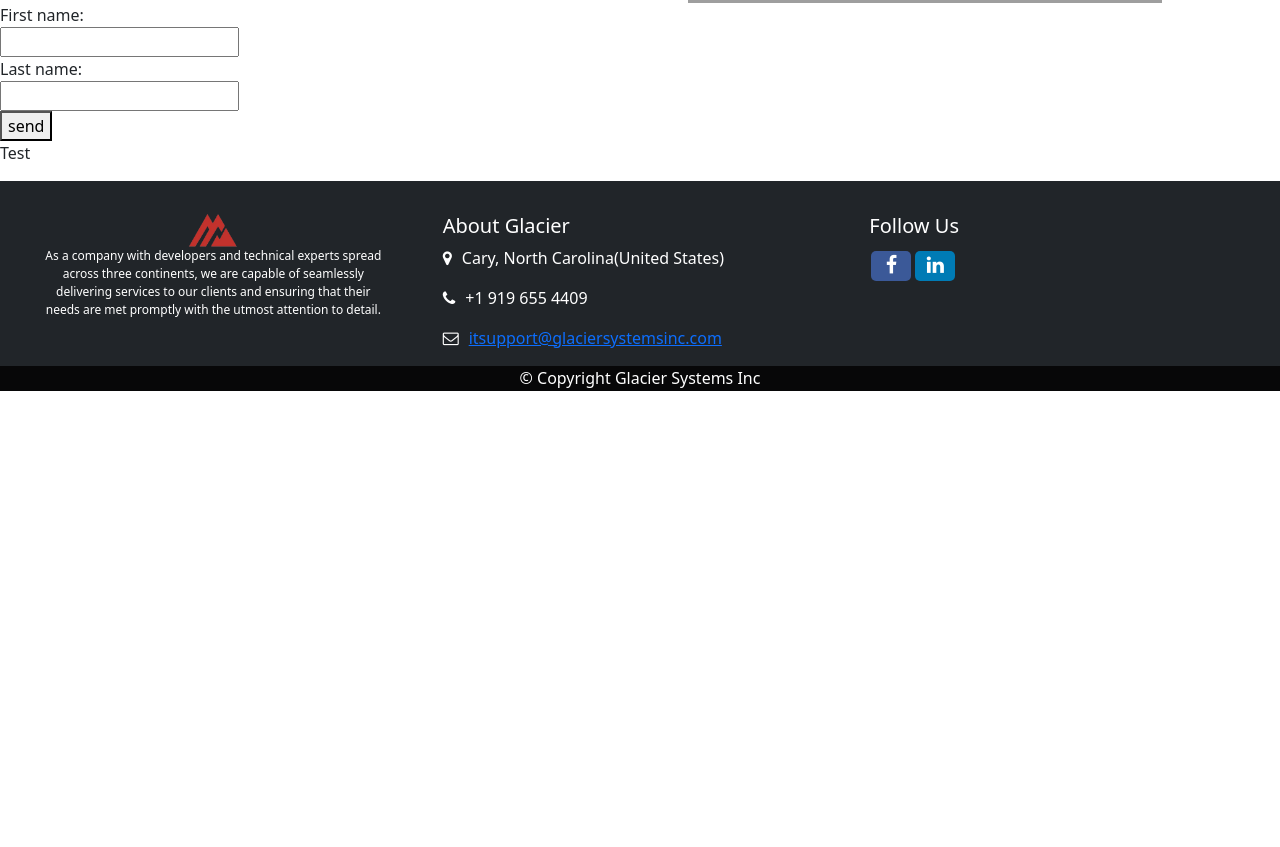
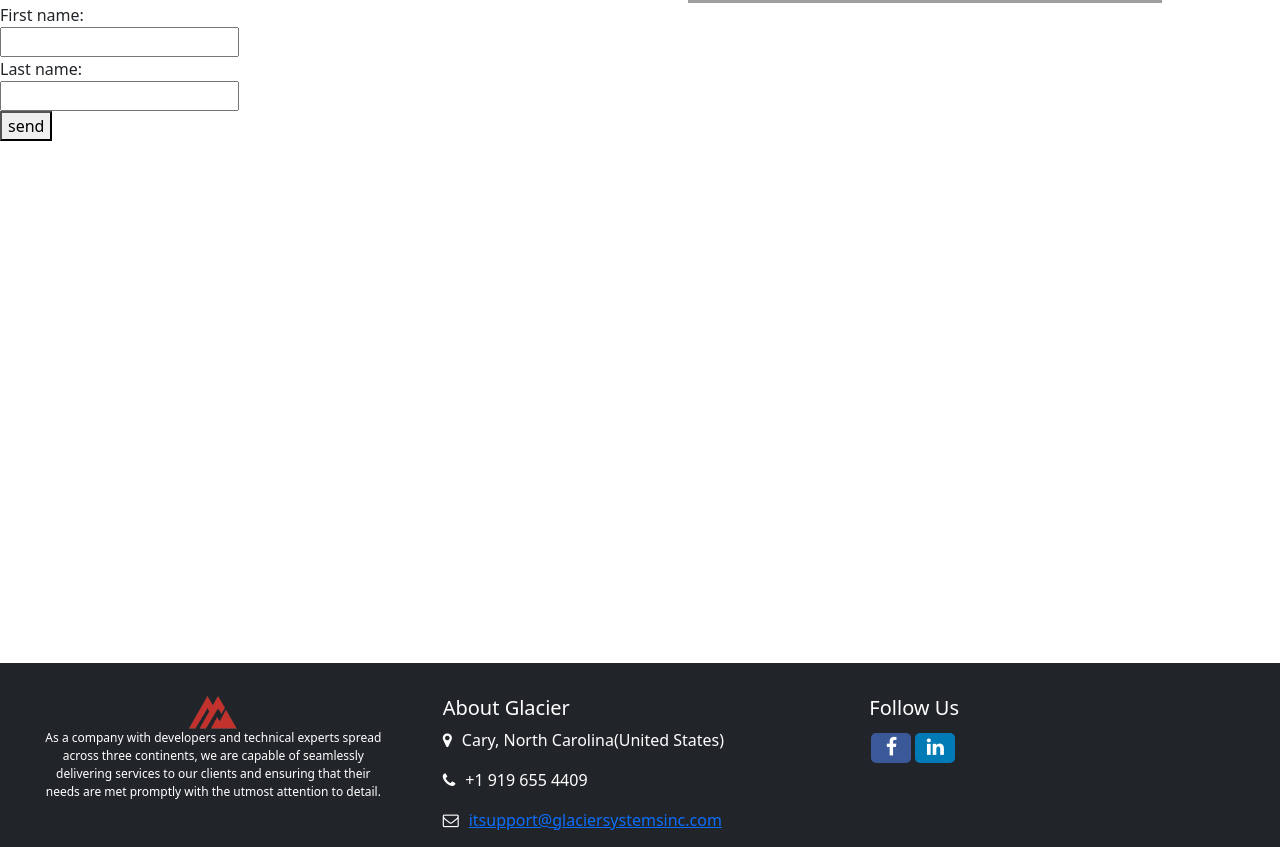
Before and after one commit to Anilraj031/glaciersystemsinc, a website: page src/Contact.html in a window 1280 px wide. Shown: the part 684-1531 px from the top of the page. Before the commit the page ends 1075 px from the top, so only its background shows below. Drawn offline with nearby package versions, Linux system fonts and the light colour scheme; grey boxes are pictures that could not be loaded; a script that the page names is missing.

Commit message:
Update Contact.htmlf

```diff
--- a/src/Contact.html
+++ b/src/Contact.html
@@ -111,10 +111,8 @@
   <button type="submit" value="send">send</button>
 </form>
     </div>
-	<div>Test
-	<script type="text/javascript">var loc = "https://analytics.clickdimensions.com/internationalmulchcom-aedyt/pages/";</script>
-<script type="text/javascript" src="https://cdn-us.clickdimensions.com/web/v10/CDWidget.js"></script>
-<div pageID="5ey5tj6aeeecqaisajecq"></div>
+	<div>
+		<iframe src="https://analytics.clickdimensions.com/internationalmulchcom-aedyt/pages/5ey5tj6aeeecqaisajecq.html?PageId=4e3946e4803eef11840900224808de09" allowtransparency="true" width="100%" height="500px" type="text/html" frameborder="0" style="border:0"></iframe>
 	</div>
  <script src="footer.js"></script>
     <script src="https://cdnjs.cloudflare.com/ajax/libs/aos/2.3.4/aos.js" integrity="sha512-A7AYk1fGKX6S2SsHywmPkrnzTZHrgiVT7GcQkLGDe2ev0aWb8zejytzS8wjo7PGEXKqJOrjQ4oORtnimIRZBtw==" crossorigin="anonymous" referrerpolicy="no-referrer"></script>
```
